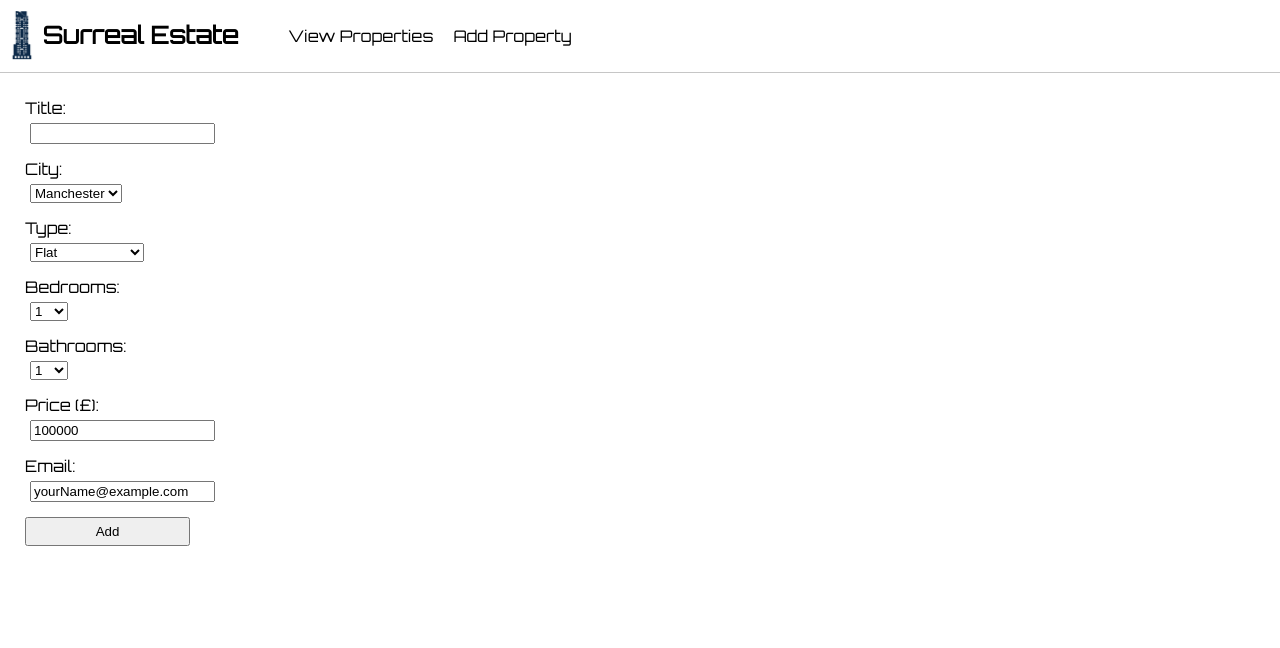
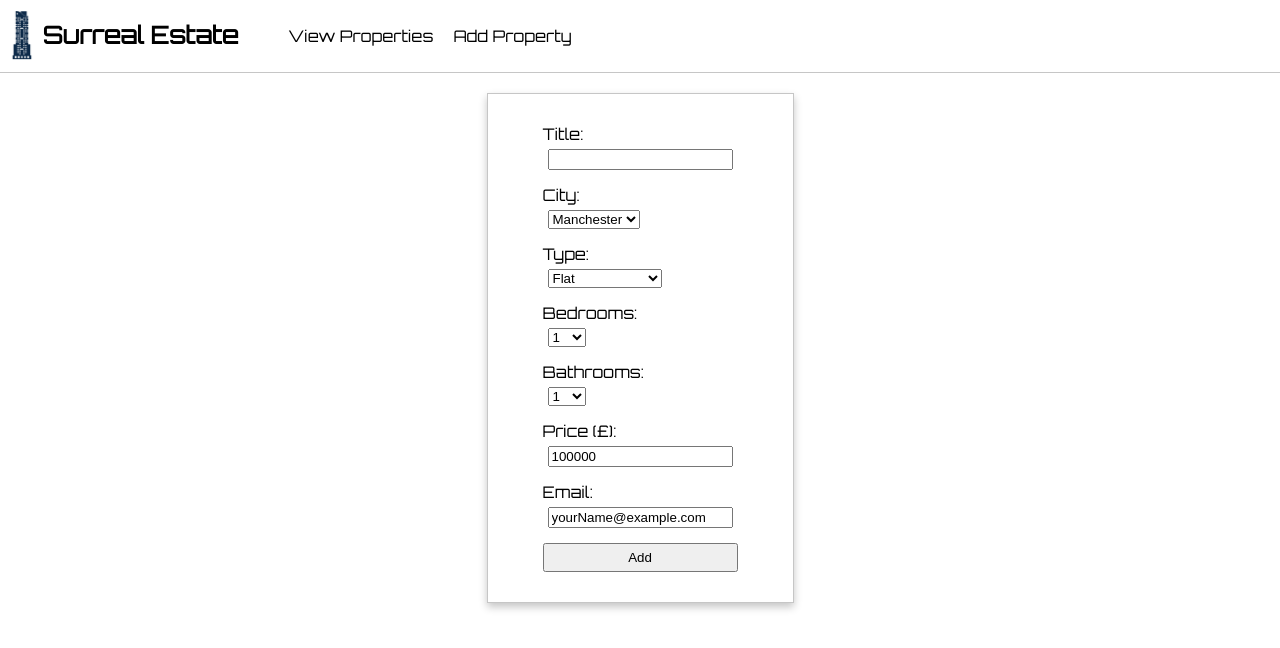
Before and after one commit to jdsandahl/surreal-estate, a React (Create React App) app: page /add-property in a window 1280 px wide. Shown: the top 648 px of the page. Built offline with nearby package versions, Linux system fonts and the light colour scheme.

Commit message:
added extra styling to form, fixed a typo in .eslintrc.json file

```diff
--- a/src/styles/AddProperty.css
+++ b/src/styles/AddProperty.css
@@ -1,11 +1,15 @@
 .AddProperty {
   padding: 20px;
-    max-width: 175px;
+  display: flex;
+  justify-content: center;
 }
 
 .add-property-form {
   display: flex;
   flex-direction: column;
+  border: 1px solid #c6c6c6;
+  box-shadow: 0 4px 8px 0 #c6c6c6;
+  padding: 25px 50px;
 }
 
 .add-property-button {
```
Also changed, not shown: .eslintrc.json. Lines whose indentation alone changed are shown as unchanged.
